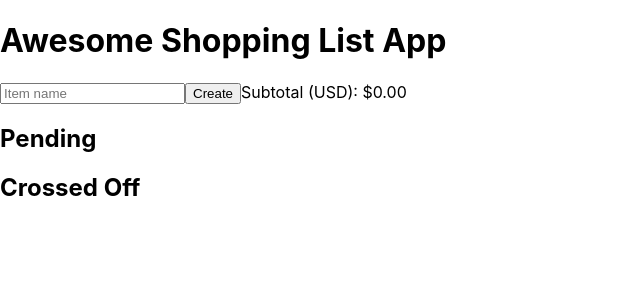
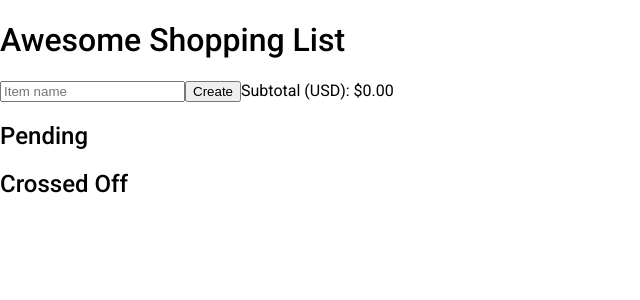
Before and after one commit to bethshook/awesome-shopping-list, a React (Create React App) app: page / in a window 1280 px wide. Shown: the top 300 px of the page, without its empty margins (0-640 px from the left). Built offline with nearby package versions, Linux system fonts and the light colour scheme; what styled-react-modal would draw is missing.

Commit message:
Add google font and update boilerplate

```diff
--- a/public/index.html
+++ b/public/index.html
@@ -7,7 +7,7 @@
     <meta name="theme-color" content="#000000" />
     <meta
       name="description"
-      content="Web site created using create-react-app"
+      content="Shopping list app created using create-react-app and styled-components"
     />
     <link rel="apple-touch-icon" href="%PUBLIC_URL%/logo192.png" />
     <!--
@@ -24,7 +24,9 @@
       work correctly both with client-side routing and a non-root public URL.
       Learn how to configure a non-root public URL by running `npm run build`.
     -->
-    <title>React App</title>
+    <link rel="preconnect" href="https://fonts.gstatic.com">
+    <link href="https://fonts.googleapis.com/css2?family=Roboto:wght@400;500&display=swap" rel="stylesheet">
+    <title>Awesome Shopping List</title>
   </head>
   <body>
     <noscript>You need to enable JavaScript to run this app.</noscript>
--- a/src/App.css
+++ b/src/App.css
@@ -1,38 +1,7 @@
-.App {
-  text-align: center;
+body {
+  font-family: "Roboto", Arial, Helvetica, sans-serif;
 }
 
-.App-logo {
-  height: 40vmin;
-  pointer-events: none;
+h1, h2, h3 {
+  font-weight: 500;
 }
-
-@media (prefers-reduced-motion: no-preference) {
-  .App-logo {
-    animation: App-logo-spin infinite 20s linear;
-  }
-}
-
-.App-header {
-  background-color: #282c34;
-  min-height: 100vh;
-  display: flex;
-  flex-direction: column;
-  align-items: center;
-  justify-content: center;
-  font-size: calc(10px + 2vmin);
-  color: white;
-}
-
-.App-link {
-  color: #61dafb;
-}
-
-@keyframes App-logo-spin {
-  from {
-    transform: rotate(0deg);
-  }
-  to {
-    transform: rotate(360deg);
-  }
-}
--- a/src/App.js
+++ b/src/App.js
@@ -1,5 +1,6 @@
 import React, { useEffect, useState } from "react";
 import styled from "styled-components";
+import './App.css';
 import ListGroup from "./components/ListGroup";
 
 const Wrapper = styled.main``;
@@ -20,6 +21,11 @@ function App() {
   const [categories, setCategories] = useState(["uncategorized"]);
   const [itemsByCategory, setItemsByCategory] = useState({ uncategorized: [] });
   const [subtotal, setSubtotal] = useState(0);
+
+  const breakpoints = {
+    xs: '480px',
+    sm: '768px',
+  };
 
   useEffect(() => {
     // Reset visible pending items on pending items change.
@@ -84,7 +90,7 @@ function App() {
 
   return (
     <Wrapper>
-      <H1>Awesome Shopping List App</H1>
+      <H1>Awesome Shopping List</H1>
       <FlexSection>
         <Input
           value={inputValue}
--- a/src/components/EditForm.js
+++ b/src/components/EditForm.js
@@ -29,18 +29,12 @@ function EditForm({ title, item, itemSaveHandler, closeHandler }) {
         placeholder={item.qty}
         type="number"
         onChange={e => setUpdatedItem({...updatedItem, qty: e.target.value})}
-        onKeyDown={(e) => {
-          // if (e.key === "Enter") handleAdd();
-        }}
       />
       Price:
       <Input
         placeholder={item.price}
         type="number"
         onChange={e => setUpdatedItem({...updatedItem, price: e.target.value})}
-        onKeyDown={(e) => {
-          // if (e.key === "Enter") handleAdd();
-        }}
       />
         <button onClick={() => itemSaveHandler(updatedItem)}>Save</button>
         <button onClick={() => closeHandler()}>Close me</button>
```
Also changed, not shown: public/manifest.json.
